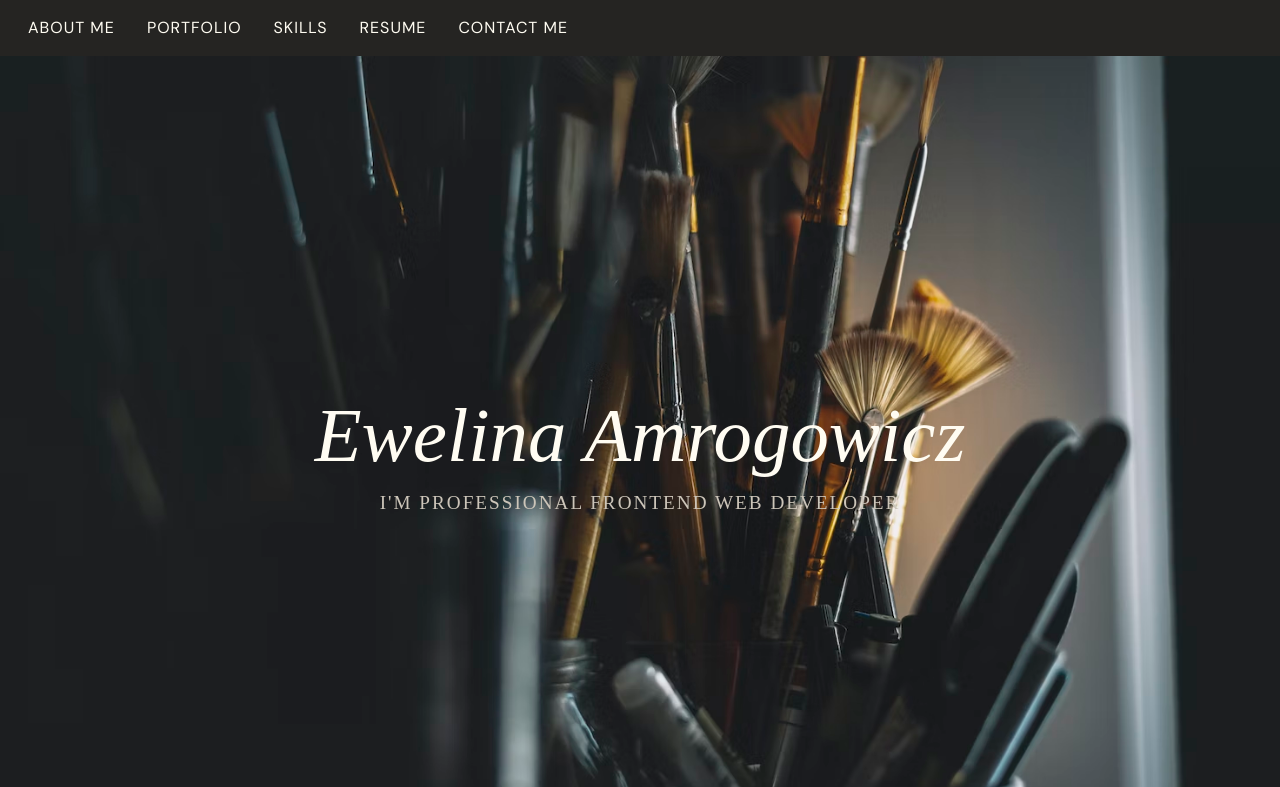
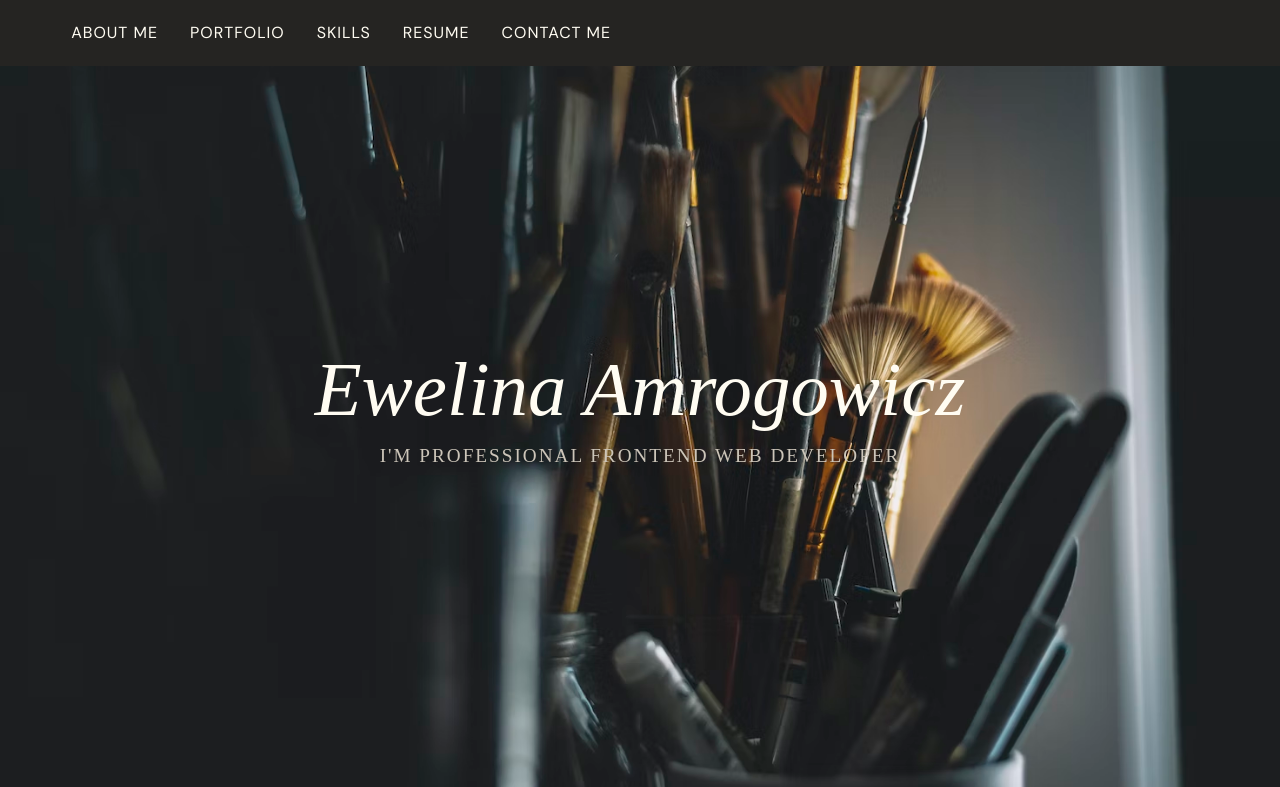
Before and after one commit to EAmrogowicz/bootcamp-m3-portfolioBootstrap, a plain HTML site: page index.html in a window 1280 px wide. Shown: the top 787 px of the page. Drawn offline with nearby package versions, Linux system fonts and the light colour scheme.

Commit message:
100vh issue for hero section scroll.

```diff
--- a/css/style.css
+++ b/css/style.css
@@ -1,3 +1,8 @@
+/*- Spacing system
+10 / 12 / 14 / 16 / 18 / 20 / 24 / 30 / 36 / 44 / 52 / 62 / 74 / 86 / 98
+2 / 4 / 8 / 12 / 16 / 24 / 32 / 48 / 64 / 80 / 96 / 128
+*/
+
 /* GLOBAL STYLES
 -------------------------------------------------- */
 :root {
@@ -28,19 +33,16 @@ h4 {
   font-family: "DM Serif", serif;
 }
 
-section {
-  margin-bottom: 4.8rem;
-}
-
 /* HEADER - navigation
 -------------------------------------------------- */
 #header {
   height: 100vh;
-  background-color: var(--primaryColor);
 }
 
 .navbar {
-  padding: 0.5rem;
+  padding: 0.8rem;
+  padding-left: 3.2rem;
+  background-color: var(--primaryColor);
 }
 
 .navbar ul {
@@ -72,14 +74,16 @@ section {
 -------------------------------------------------- */
 .hero {
   width: 100%;
-  height: 100vh;
+  height: 95vh;
   background-image: url(../img/hero-banner.avif);
   background-size: cover;
   background-repeat: no-repeat;
+  margin-bottom: 4.8rem;
+  padding: 4.8rem;
 }
 
 .hero-container {
-  height: 100vh;
+  height: 100%;
   display: flex;
   flex-direction: column;
   justify-content: center;
@@ -99,25 +103,17 @@ section {
   letter-spacing: 2px;
 }
 
-/* .jumbotron {
-  background-image: url(../img/hero-banner.avif);
-  background-size: cover;
-  background-repeat: no-repeat;
-  height: 100vh;
-  display: flex;
-  align-items: flex-end;
-  justify-content: flex-start;
-  padding-left: 4.8rem;
-  padding-bottom: 6.4rem;
+/* SECTION GENERAL STYLES
+-------------------------------------------------- */
+section {
+  padding: 1rem 0;
+  margin-bottom: 4.8rem;
 }
 
-.jumboCopy {
-  width: 70%;
-  min-width: 500px;
-  max-width: 700px;
-  color: var(--accent);
-  text-align: left;
-} */
+.section-title {
+  text-align: center;
+  text-transform: uppercase;
+}
 
 /* ABOUT ME
 -------------------------------------------------- */
--- a/index.html
+++ b/index.html
@@ -27,9 +27,12 @@
   </head>
 
   <body>
-    <header id="header" class="fixed-top">
+    <header
+      id="header"
+      class="d-flex justify-content-center align-items-center"
+    >
       <!-- Navigation bar -->
-      <nav class="navbar navbar-expand-md">
+      <nav class="navbar navbar-expand-md fixed-top">
         <div class="container-fluid">
           <button
             class="navbar-toggler"
@@ -75,25 +78,21 @@
       </section>
     </header>
 
-    <main role="main">
+    <main id="main">
       <!-- About Me Section -->
 
-      <section class="container-fluid" id="about">
-        <div class="row m-5 d-flex align-items-center">
-          <div class="col-md-4 mb-4">
-            <img
-              src="./img/ewelinastudio-painting.jpg"
-              alt="Ewelina painting in her studio"
-              class="about-img"
-            />
+      <section class="about" id="about">
+        <div class="container-fluid">
+          <div class="section-title">
+            <h2>About me</h2>
+            <p>
+              Predominantly a landscape painter, Ewelina Amrogowicz is a Polish
+              artist currently living in London.
+            </p>
           </div>
-          <div class="col-md-8">
-            <div class="row">
-              <h2 class="heading-secondary text-uppercase fw-bold mb-4">
-                About me
-              </h2>
-            </div>
-            <p class="lead">
+        </div>
+
+        <!-- <p class="lead">
               Predominantly a landscape painter, Ewelina Amrogowicz is a Polish
               artist currently living in London. Ewelina's focus on the natural
               world is stimulated by her passion for the environment and an
@@ -108,9 +107,7 @@
 
             <button type="button" class="btn btn-outline-dark btn-cta mt-4">
               Send message
-            </button>
-          </div>
-        </div>
+            </button> -->
       </section>
 
       <!-- Potrfolio Section -->
```
